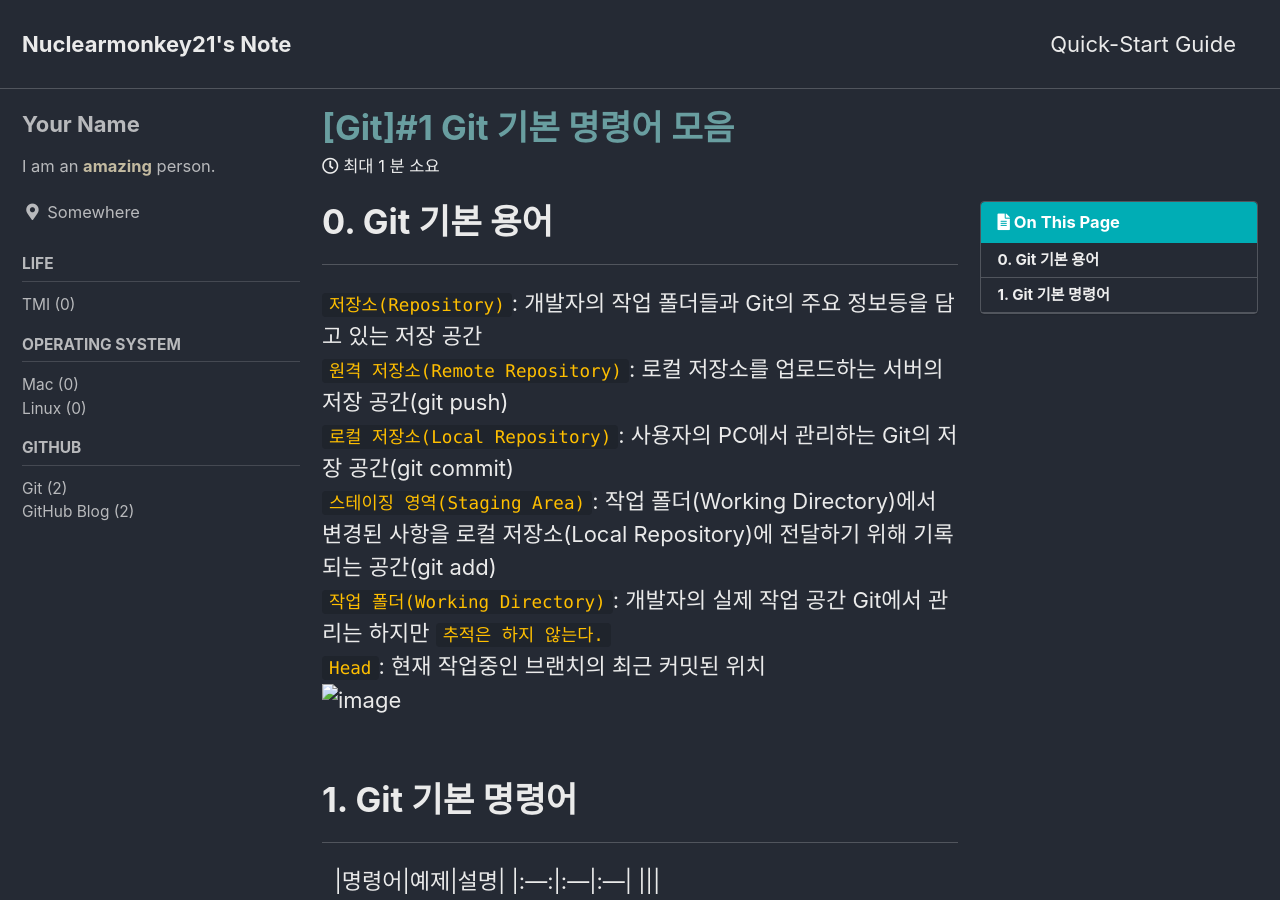
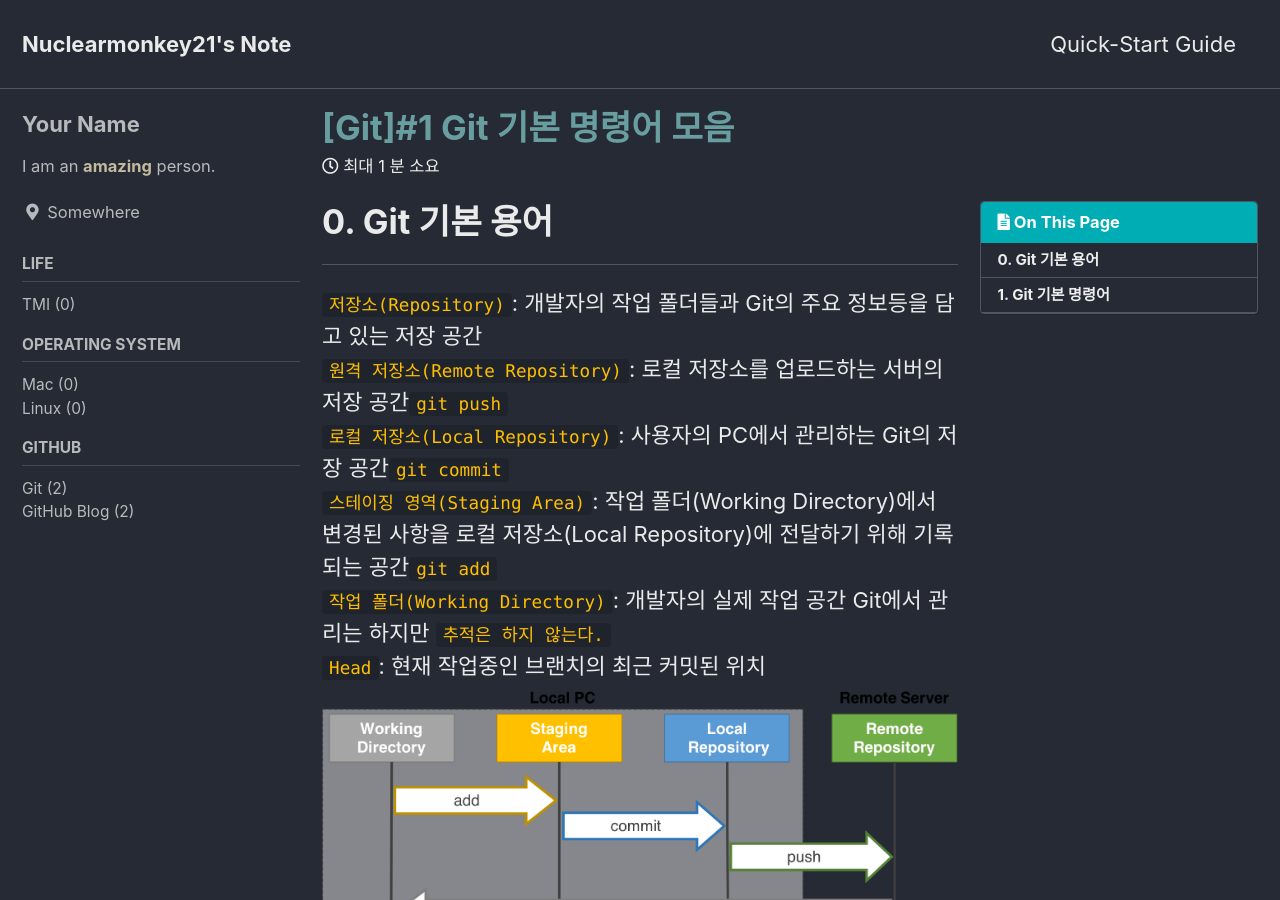
Before and after one commit to nuclearmonkey21/nuclearmonkey21.github.io, a Jekyll site: the page built from _posts/github/git/2023-03-26-git1-command0.md, in a window 1280 px wide and 900 px high. Built offline with Jekyll 4.4.1, drawn with Linux system fonts in a browser that asks for light colours; cached includes are drawn as plain includes.

Commit message:
post(git): modify posts

```diff
--- a/_posts/github/git/2023-03-26-git1-command0.md
+++ b/_posts/github/git/2023-03-26-git1-command0.md
@@ -16,14 +16,14 @@ last_modified_at: 2023-03-26
 
 # 0. Git 기본 용어
 ---
-`저장소(Repository)`: 개발자의 작업 폴더들과 Git의 주요 정보등을 담고 있는 저장 공간<br>
-`원격 저장소(Remote Repository)`: 로컬 저장소를 업로드하는 서버의 저장 공간(git push)<br>
-`로컬 저장소(Local Repository)`: 사용자의 PC에서 관리하는 Git의 저장 공간(git commit)<br>
-`스테이징 영역(Staging Area)`: 작업 폴더(Working Directory)에서 변경된 사항을 로컬 저장소(Local Repository)에 전달하기 위해 기록되는 공간(git add)<br>
+`저장소(Repository)`: 개발자의 작업 폴더들과 Git의 주요 정보등을 담고 있는 저장 공간  <br>
+`원격 저장소(Remote Repository)`: 로컬 저장소를 업로드하는 서버의 저장 공간`git push`  <br>
+`로컬 저장소(Local Repository)`: 사용자의 PC에서 관리하는 Git의 저장 공간`git commit`  <br>
+`스테이징 영역(Staging Area)`: 작업 폴더(Working Directory)에서 변경된 사항을 로컬 저장소(Local Repository)에 전달하기 위해 기록되는 공간`git add`  <br>
 `작업 폴더(Working Directory)`: 개발자의 실제 작업 공간 Git에서 관리는 하지만 `추적은 하지 않는다.`<br>
 `Head`: 현재 작업중인 브랜치의 최근 커밋된 위치
 <br>
-![image](/assets/images/git1/0.webp)
+![image](/assets/images/git/1/0.webp)
 <br><br>
 
 
```
Also changed, not shown: _posts/github/git/2023-03-26-git0-whatis.md (+1 -1 lines).
